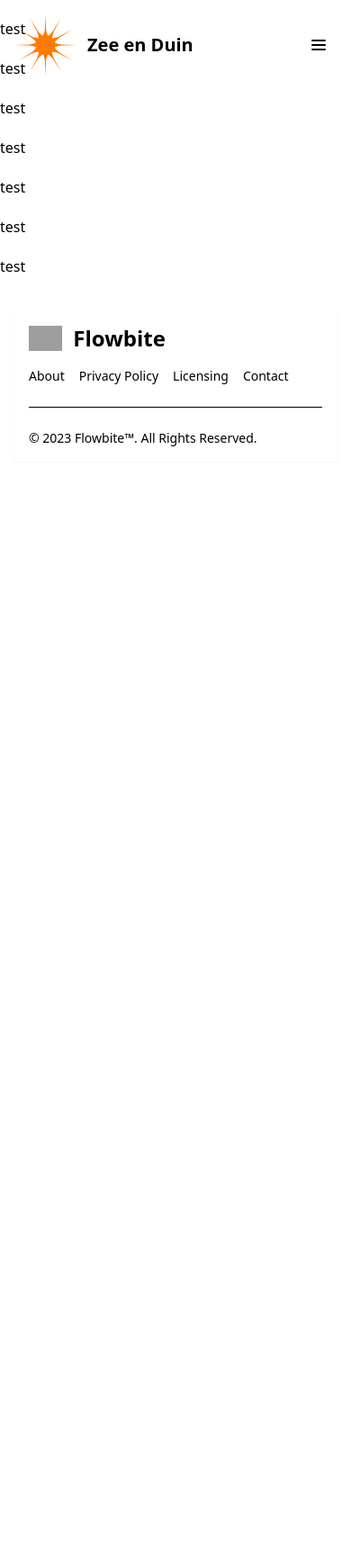
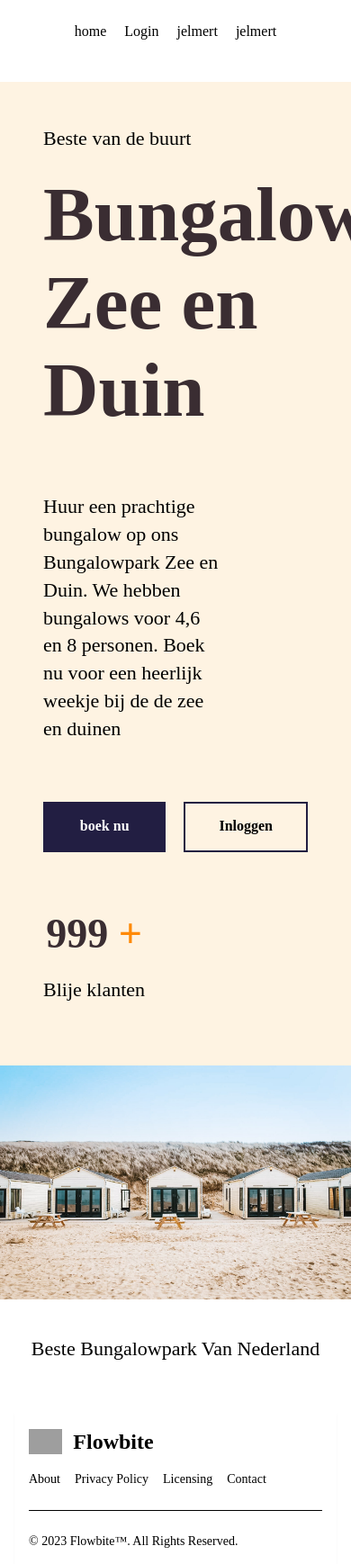
Before and after one commit to jelmer05/webtechnologie-project, a Flask app: page / in a window 390 px wide; the page is wider, and only the part inside the window is pictured. Shown: the top 1738 px of that part at 90% size. Before the commit the page ends 496 px from the top of that part, so only its background shows below. Run offline with Flask 3, Linux system fonts and the light colour scheme; grey boxes are pictures that could not be loaded.

Commit message:
wip index.html

```diff
--- /dev/null
+++ b/main.py
@@ -0,0 +1 @@
+class User(self, naam, )
--- a/static/dist/output.css
+++ b/static/dist/output.css
@@ -7,7 +7,7 @@
       "Segoe UI Emoji", "Segoe UI Symbol", "Noto Color Emoji";
     --font-mono: ui-monospace, SFMono-Regular, Menlo, Monaco, Consolas, "Liberation Mono",
       "Courier New", monospace;
-    --color-white: #fff;
+    --color-orange-400: oklch(75% 0.183 55.934);
     --spacing: 0.25rem;
     --breakpoint-xl: 80rem;
     --text-sm: 0.875rem;
@@ -16,10 +16,14 @@
     --text-xl--line-height: calc(1.75 / 1.25);
     --text-2xl: 1.5rem;
     --text-2xl--line-height: calc(2 / 1.5);
+    --text-4xl: 2.25rem;
+    --text-4xl--line-height: calc(2.5 / 2.25);
     --font-weight-medium: 500;
     --font-weight-semibold: 600;
+    --font-weight-bold: 700;
     --default-font-family: var(--font-sans);
     --default-mono-font-family: var(--font-mono);
+    --color-lichtGeel: #fef3e2;
   }
 }
 @layer base {
@@ -171,34 +175,8 @@
   }
 }
 @layer utilities {
-  .sr-only {
-    position: absolute;
-    width: 1px;
-    height: 1px;
-    padding: 0;
-    margin: -1px;
-    overflow: hidden;
-    clip-path: inset(50%);
-    white-space: nowrap;
-    border-width: 0;
-  }
-  .fixed {
-    position: fixed;
-  }
   .static {
     position: static;
-  }
-  .start-0 {
-    inset-inline-start: calc(var(--spacing) * 0);
-  }
-  .top-0 {
-    top: calc(var(--spacing) * 0);
-  }
-  .z-20 {
-    z-index: 20;
-  }
-  .z-50 {
-    z-index: 50;
   }
   .m-4 {
     margin: calc(var(--spacing) * 4);
@@ -209,14 +187,8 @@
   .my-6 {
     margin-block: calc(var(--spacing) * 6);
   }
-  .me-1\.5 {
-    margin-inline-end: calc(var(--spacing) * 1.5);
-  }
   .me-4 {
     margin-inline-end: calc(var(--spacing) * 4);
-  }
-  .mt-4 {
-    margin-top: calc(var(--spacing) * 4);
   }
   .mb-4 {
     margin-bottom: calc(var(--spacing) * 4);
@@ -224,47 +196,35 @@
   .mb-6 {
     margin-bottom: calc(var(--spacing) * 6);
   }
-  .box-border {
-    box-sizing: border-box;
-  }
   .block {
     display: block;
   }
   .flex {
     display: flex;
   }
-  .hidden {
-    display: none;
-  }
-  .inline-flex {
-    display: inline-flex;
-  }
-  .h-4 {
-    height: calc(var(--spacing) * 4);
-  }
-  .h-6 {
-    height: calc(var(--spacing) * 6);
-  }
   .h-7 {
     height: calc(var(--spacing) * 7);
   }
-  .h-10 {
-    height: calc(var(--spacing) * 10);
+  .h-auto {
+    height: auto;
   }
-  .w-4 {
-    width: calc(var(--spacing) * 4);
+  .h-full {
+    height: 100%;
   }
-  .w-6 {
-    width: calc(var(--spacing) * 6);
+  .min-h-\[300px\] {
+    min-height: 300px;
   }
-  .w-10 {
-    width: calc(var(--spacing) * 10);
+  .w-2\/3 {
+    width: calc(2/3 * 100%);
   }
-  .w-44 {
-    width: calc(var(--spacing) * 44);
+  .w-fit {
+    width: fit-content;
   }
   .w-full {
     width: 100%;
+  }
+  .w-screen {
+    width: 100vw;
   }
   .max-w-screen-xl {
     max-width: var(--breakpoint-xl);
@@ -278,21 +238,17 @@
   .items-center {
     align-items: center;
   }
-  .justify-between {
-    justify-content: space-between;
-  }
   .justify-center {
     justify-content: center;
   }
   .gap-5 {
     gap: calc(var(--spacing) * 5);
   }
-  .space-x-1 {
-    :where(& > :not(:last-child)) {
-      --tw-space-x-reverse: 0;
-      margin-inline-start: calc(calc(var(--spacing) * 1) * var(--tw-space-x-reverse));
-      margin-inline-end: calc(calc(var(--spacing) * 1) * calc(1 - var(--tw-space-x-reverse)));
+  .gap-8 {
+    gap: calc(var(--spacing) * 8);
   }
+  .gap-16\.25 {
+    gap: calc(var(--spacing) * 16.25);
   }
   .space-x-3 {
     :where(& > :not(:last-child)) {
@@ -304,38 +260,34 @@
   .self-center {
     align-self: center;
   }
-  .rounded {
-    border-radius: 0.25rem;
+  .bg-lichtGeel {
+    background-color: var(--color-lichtGeel);
   }
-  .border {
-    border-style: var(--tw-border-style);
-    border-width: 1px;
-  }
-  .border-b {
-    border-bottom-style: var(--tw-border-style);
-    border-bottom-width: 1px;
-  }
-  .border-transparent {
-    border-color: transparent;
-  }
-  .bg-transparent {
-    background-color: transparent;
-  }
-  .p-2 {
-    padding: calc(var(--spacing) * 2);
+  .object-fill {
+    object-fit: fill;
   }
   .p-4 {
     padding: calc(var(--spacing) * 4);
   }
-  .px-3 {
-    padding-inline: calc(var(--spacing) * 3);
+  .p-5 {
+    padding: calc(var(--spacing) * 5);
   }
-  .py-2 {
-    padding-block: calc(var(--spacing) * 2);
+  .p-12 {
+    padding: calc(var(--spacing) * 12);
+  }
+  .px-12 {
+    padding-inline: calc(var(--spacing) * 12);
+  }
+  .py-5 {
+    padding-block: calc(var(--spacing) * 5);
   }
   .text-2xl {
     font-size: var(--text-2xl);
     line-height: var(--tw-leading, var(--text-2xl--line-height));
+  }
+  .text-4xl {
+    font-size: var(--text-4xl);
+    line-height: var(--tw-leading, var(--text-4xl--line-height));
   }
   .text-sm {
     font-size: var(--text-sm);
@@ -345,9 +297,16 @@
     font-size: var(--text-xl);
     line-height: var(--tw-leading, var(--text-xl--line-height));
   }
-  .leading-5 {
-    --tw-leading: calc(var(--spacing) * 5);
-    line-height: calc(var(--spacing) * 5);
+  .text-xl\! {
+    font-size: var(--text-xl) !important;
+    line-height: var(--tw-leading, var(--text-xl--line-height)) !important;
+  }
+  .text-\[64px\] {
+    font-size: 64px;
+  }
+  .font-bold {
+    --tw-font-weight: var(--font-weight-bold);
+    font-weight: var(--font-weight-bold);
   }
   .font-medium {
     --tw-font-weight: var(--font-weight-medium);
@@ -360,12 +319,13 @@
   .whitespace-nowrap {
     white-space: nowrap;
   }
-  .text-white {
-    color: var(--color-white);
+  .text-orange-400 {
+    color: var(--color-orange-400);
   }
-  .shadow-lg {
-    --tw-shadow: 0 10px 15px -3px var(--tw-shadow-color, rgb(0 0 0 / 0.1)), 0 4px 6px -4px var(--tw-shadow-color, rgb(0 0 0 / 0.1));
-    box-shadow: var(--tw-inset-shadow), var(--tw-inset-ring-shadow), var(--tw-ring-offset-shadow), var(--tw-ring-shadow), var(--tw-shadow);
+  .placeholder-orange-400 {
+    &::placeholder {
+      color: var(--color-orange-400);
+    }
   }
   .shadow-xs {
     --tw-shadow: 0 1px 2px 0 var(--tw-shadow-color, rgb(0 0 0 / 0.05));
@@ -376,24 +336,6 @@
       @media (hover: hover) {
         text-decoration-line: underline;
       }
-    }
-  }
-  .focus\:ring-2 {
-    &:focus {
-      --tw-ring-shadow: var(--tw-ring-inset,) 0 0 0 calc(2px + var(--tw-ring-offset-width)) var(--tw-ring-color, currentcolor);
-      box-shadow: var(--tw-inset-shadow), var(--tw-inset-ring-shadow), var(--tw-ring-offset-shadow), var(--tw-ring-shadow), var(--tw-shadow);
-    }
-  }
-  .focus\:ring-4 {
-    &:focus {
-      --tw-ring-shadow: var(--tw-ring-inset,) 0 0 0 calc(4px + var(--tw-ring-offset-width)) var(--tw-ring-color, currentcolor);
-      box-shadow: var(--tw-inset-shadow), var(--tw-inset-ring-shadow), var(--tw-ring-offset-shadow), var(--tw-ring-shadow), var(--tw-shadow);
-    }
-  }
-  .focus\:outline-none {
-    &:focus {
-      --tw-outline-style: none;
-      outline-style: none;
     }
   }
   .sm\:mx-auto {
@@ -426,39 +368,14 @@
       text-align: center;
     }
   }
-  .md\:order-1 {
-    @media (width >= 48rem) {
-      order: 1;
-    }
-  }
-  .md\:order-2 {
-    @media (width >= 48rem) {
-      order: 2;
-    }
-  }
   .md\:me-6 {
     @media (width >= 48rem) {
       margin-inline-end: calc(var(--spacing) * 6);
     }
   }
-  .md\:mt-0 {
+  .md\:w-1\/2 {
     @media (width >= 48rem) {
-      margin-top: calc(var(--spacing) * 0);
-    }
-  }
-  .md\:flex {
-    @media (width >= 48rem) {
-      display: flex;
-    }
-  }
-  .md\:hidden {
-    @media (width >= 48rem) {
-      display: none;
-    }
-  }
-  .md\:w-auto {
-    @media (width >= 48rem) {
-      width: auto;
+      width: calc(1/2 * 100%);
     }
   }
   .md\:flex-row {
@@ -466,57 +383,29 @@
       flex-direction: row;
     }
   }
-  .md\:space-x-0 {
-    @media (width >= 48rem) {
-      :where(& > :not(:last-child)) {
-        --tw-space-x-reverse: 0;
-        margin-inline-start: calc(calc(var(--spacing) * 0) * var(--tw-space-x-reverse));
-        margin-inline-end: calc(calc(var(--spacing) * 0) * calc(1 - var(--tw-space-x-reverse)));
-      }
-    }
-  }
-  .md\:space-x-8 {
-    @media (width >= 48rem) {
-      :where(& > :not(:last-child)) {
-        --tw-space-x-reverse: 0;
-        margin-inline-start: calc(calc(var(--spacing) * 8) * var(--tw-space-x-reverse));
-        margin-inline-end: calc(calc(var(--spacing) * 8) * calc(1 - var(--tw-space-x-reverse)));
-      }
-    }
-  }
-  .md\:border-0 {
-    @media (width >= 48rem) {
-      border-style: var(--tw-border-style);
-      border-width: 0px;
-    }
-  }
-  .md\:bg-transparent {
-    @media (width >= 48rem) {
-      background-color: transparent;
-    }
-  }
-  .md\:p-0 {
-    @media (width >= 48rem) {
-      padding: calc(var(--spacing) * 0);
-    }
-  }
   .md\:py-8 {
     @media (width >= 48rem) {
       padding-block: calc(var(--spacing) * 8);
     }
   }
-  .md\:hover\:bg-transparent {
-    @media (width >= 48rem) {
-      &:hover {
-        @media (hover: hover) {
-          background-color: transparent;
-        }
-      }
-    }
-  }
   .lg\:my-8 {
     @media (width >= 64rem) {
       margin-block: calc(var(--spacing) * 8);
+    }
+  }
+  .lg\:min-h-150 {
+    @media (width >= 64rem) {
+      min-height: calc(var(--spacing) * 150);
+    }
+  }
+  .lg\:w-1\/3 {
+    @media (width >= 64rem) {
+      width: calc(1/3 * 100%);
+    }
+  }
+  .lg\:w-2\/3 {
+    @media (width >= 64rem) {
+      width: calc(2/3 * 100%);
     }
   }
   .rtl\:space-x-reverse {
@@ -526,31 +415,53 @@
       }
     }
   }
-  .md\:dark\:hover\:bg-transparent {
-    @media (width >= 48rem) {
-      @media (prefers-color-scheme: dark) {
-        &:hover {
-          @media (hover: hover) {
-            background-color: transparent;
 }
+@import url("https://fonts.googleapis.com/css2?family=Playfair+Display:ital,wght@0,400..900;1,400..900&family=Poppins:ital,wght@0,100;0,200;0,300;0,400;0,500;0,600;0,700;0,800;0,900;1,100;1,200;1,300;1,400;1,500;1,600;1,700;1,800;1,900&display=swap");
+body {
+  font-family: Poppins;
+  line-height: 193%;
 }
+h1, h2, h3 {
+  color: var(--font, #3a2d32);
+  font-family: "Playfair Display";
+  font-style: normal;
+  font-weight: 700;
+  line-height: 115%;
 }
+h1 {
+  font-size: 85px;
 }
+h2 {
+  font-size: 46px;
 }
+p {
+  font-size: 22px;
+}
+button.button-stroke {
+  display: flex;
+  width: 185px;
+  height: 56px;
+  padding: 8px;
+  justify-content: center;
+  align-items: center;
+  gap: 8px;
+  border: 2px solid #221e42;
+}
+button.button {
+  background: #221e42;
+  color: white;
+  display: flex;
+  width: 185px;
+  height: 56px;
+  padding: 8px;
+  justify-content: center;
+  align-items: center;
+  gap: 8px;
 }
 @property --tw-space-x-reverse {
   syntax: "*";
   inherits: false;
   initial-value: 0;
-}
-@property --tw-border-style {
-  syntax: "*";
-  inherits: false;
-  initial-value: solid;
-}
-@property --tw-leading {
-  syntax: "*";
-  inherits: false;
 }
 @property --tw-font-weight {
   syntax: "*";
@@ -625,8 +536,6 @@
   @supports ((-webkit-hyphens: none) and (not (margin-trim: inline))) or ((-moz-orient: inline) and (not (color:rgb(from red r g b)))) {
     *, ::before, ::after, ::backdrop {
       --tw-space-x-reverse: 0;
-      --tw-border-style: solid;
-      --tw-leading: initial;
       --tw-font-weight: initial;
       --tw-shadow: 0 0 #0000;
       --tw-shadow-color: initial;
--- a/templates/header.html
+++ b/templates/header.html
@@ -1,51 +1,12 @@
-<nav class="bg-neutral-primary fixed w-full z-20 top-0 start-0">
-  <div class="max-w-screen-xl flex flex-wrap items-center justify-between mx-auto p-4">
-    <a href="/" class="flex items-center space-x-3 rtl:space-x-reverse">
-      <!-- NOTE: logo SVG  -->
-      <svg xmlns="http://www.w3.org/2000/svg" width="69" height="68" viewBox="0 0 69 68" fill="none">
-        <path
-          d="M34.5 0L35.0834 15.7231C35.4403 25.3424 43.1679 33.0569 52.7987 33.4085L69 34L52.7987 34.5915C43.1679 34.9431 35.4403 42.6576 35.0834 52.2769L34.5 68L33.9166 52.2769C33.5597 42.6576 25.8321 34.9431 16.2013 34.5915L0 34L16.2013 33.4085C25.8321 33.0569 33.5597 25.3424 33.9166 15.7231L34.5 0Z"
-          fill="#FF7A00" />
-        <path
-          d="M51.52 4.55511L44.1545 18.4631C39.6482 26.9719 42.4787 37.5121 50.6432 42.6264L64.3779 51.2297L50.0511 43.6508C41.5345 39.1455 30.9805 41.9673 25.8561 50.1196L17.48 63.4448L24.8455 49.5369C29.3518 41.028 26.5213 30.4878 18.3568 25.3736L4.62212 16.7702L18.9489 24.3491C27.4655 28.8544 38.0195 26.0327 43.1439 17.8803L51.52 4.55511Z"
-          fill="#FF7A00" />
-        <path
-          d="M63.9795 17L50.6386 25.3662C42.4767 30.4846 39.6516 41.0263 44.1622 49.5328L51.75 63.8428L43.1365 50.1243C38.0163 41.9693 27.4637 39.1422 18.9448 43.6431L5.02049 51L18.3614 42.6338C26.5233 37.5154 29.3484 26.9737 24.8378 18.4672L17.25 4.15723L25.8635 17.8757C30.9837 26.0307 41.5363 28.8578 50.0552 24.3569L63.9795 17Z"
-          fill="#FF7A00" />
-      </svg>
-      <span class="self-center text-xl text-heading font-semibold whitespace-nowrap">Zee en Duin</span>
-    </a>
-    <div class="flex items-center md:order-2 space-x-1 md:space-x-0 rtl:space-x-reverse">
-      <button data-collapse-toggle="navbar-language" type="button"
-        class="inline-flex items-center p-2 w-10 h-10 justify-center text-sm text-body rounded-base md:hidden hover:bg-neutral-secondary-soft hover:text-heading focus:outline-none focus:ring-2 focus:ring-neutral-tertiary"
-        aria-controls="navbar-language" aria-expanded="false">
-        <span class="sr-only">Open main menu</span>
-        <svg class="w-6 h-6" aria-hidden="true" xmlns="http://www.w3.org/2000/svg" width="24" height="24" fill="none"
-          viewBox="0 0 24 24">
-          <path stroke="currentColor" stroke-linecap="round" stroke-width="2" d="M5 7h14M5 12h14M5 17h14" />
-        </svg>
-      </button>
-    </div>
-    <div class="items-center justify-between hidden w-full md:flex md:w-auto md:order-1" id="navbar-language">
-      <ul
-        class="font-medium flex flex-col p-4 md:p-0 mt-4 border border-default rounded-base bg-neutral-secondary-soft md:flex-row md:space-x-8 rtl:space-x-reverse md:mt-0 md:border-0 md:bg-neutral-primary">
-        <li>
-          <a href="#" class="block py-2 px-3 bg-brand rounded md:bg-transparent md:text-fg-brand md:p-0">Home</a>
-        </li>
-        <li>
-          <a href="#"
-            class="block py-2 px-3 text-heading rounded hover:bg-neutral-tertiary md:hover:bg-transparent md:border-0 md:hover:text-fg-brand md:p-0 md:dark:hover:bg-transparent">Services</a>
-        </li>
-        <li>
-          <a href="#"
-            class="block py-2 px-3 text-heading rounded hover:bg-neutral-tertiary md:hover:bg-transparent md:border-0 md:hover:text-fg-brand md:p-0 md:dark:hover:bg-transparent">Boek
-            nu</a>
-        </li>
-        <li>
-          <a href="#"
-            class="block py-2 px-3 text-heading rounded hover:bg-neutral-tertiary md:hover:bg-transparent md:border-0 md:hover:text-fg-brand md:p-0 md:dark:hover:bg-transparent">Contact</a>
-        </li>
-      </ul>
-    </div>
-  </div>
-</nav>
+<header class="h-auto w-screen py-5">
+  <nav class="flex  gap-5 w-full">
+    <ul class="flex gap-5 w-full justify-center items-center">
+    <li class="">home</li>
+    <li class="">Login</li>
+    <li class="">jelmert</li>
+    <li class="">jelmert</li>
+
+
+    </ul>
+    </nav>
+</header>
--- a/templates/index.html
+++ b/templates/index.html
@@ -2,14 +2,45 @@
 {%block content%}
 
 <!-- these lines are in the body tag -->
-<div class='flex flex-col gap-5'>
+<section class='header min-h-[300px] lg:min-h-150 flex bg-lichtGeel flex-col md:flex-row gap-5'>
+  <div class="left md:w-1/2 lg:w-2/3 flex gap-16.25  p-12 justify-center flex-col">
+    <div class="title-box flex flex-col gap-5">
+      <p>
+        Beste van de buurt
+      </p>
+      <h1>Bungalowpark
+        Zee en Duin</h1>
+    </div>
+    <p class="w-2/3">Huur een prachtige bungalow op ons Bungalowpark Zee en Duin. We hebben bungalows voor 4,6 en 8 personen.
+Boek nu voor een heerlijk weekje bij de de zee en duinen</p>
+    <div class="flex gap-5">
+      <button class="button font-bold">
+        boek nu
+      </button>
+      <button class="button-stroke font-bold">
+        Inloggen
+</button>
 
-<p class="te">test</p>
-<p class="te">test</p>
-<p class="te">test</p>
-<p class="te">test</p>
-<p class="te">test</p>
-<p class="te">test</p>
-<p class="te">test</p>
-</div>
+      </div>
+          <div class="USP flex items-center w-fit flex-col gap-5">
+
+        <h2 class="">
+          999 <span class="text-orange-400">+</span>
+        </h2>
+        <p class="">Blije klanten</p>
+
+
+    </div>
+  </div>
+  <div class="right md:w-1/2 lg:w-1/3">
+        <img class="h-full object-fill " src={{ url_for('static', filename='headerimg.png' ) }}>
+
+  </div>
+</section>
+
+<section class="flex items-center justify-center py-5">
+  <p class="text-[64px]">
+    Beste Bungalowpark Van Nederland
+  </p>
+</section>
 {%endblock%}
```
Also changed, not shown: db.py (added, +23 -0 lines), routing.py (+8 -1 lines), static/src/input.css (+59 -0 lines), static/headerimg.png (added), user.sqlite (added), 2 other files. Lines whose indentation alone changed are shown as unchanged.
